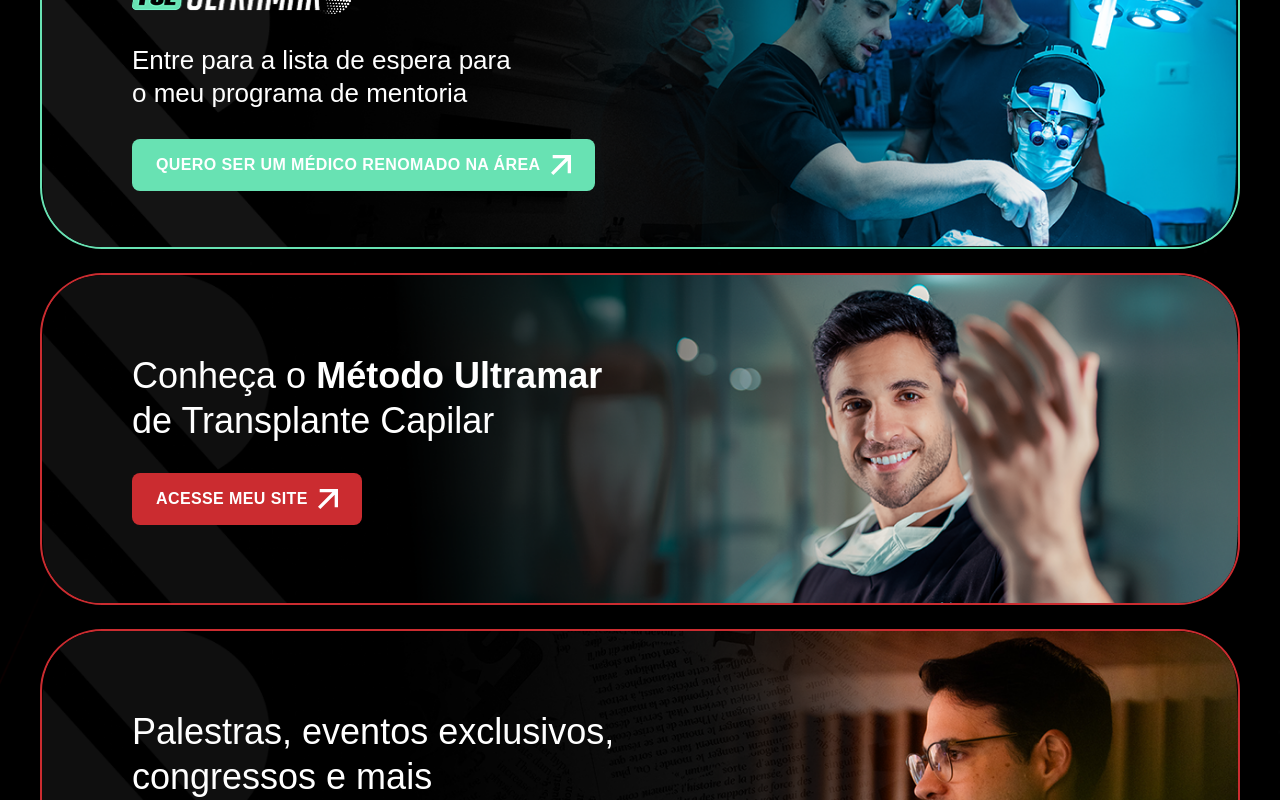
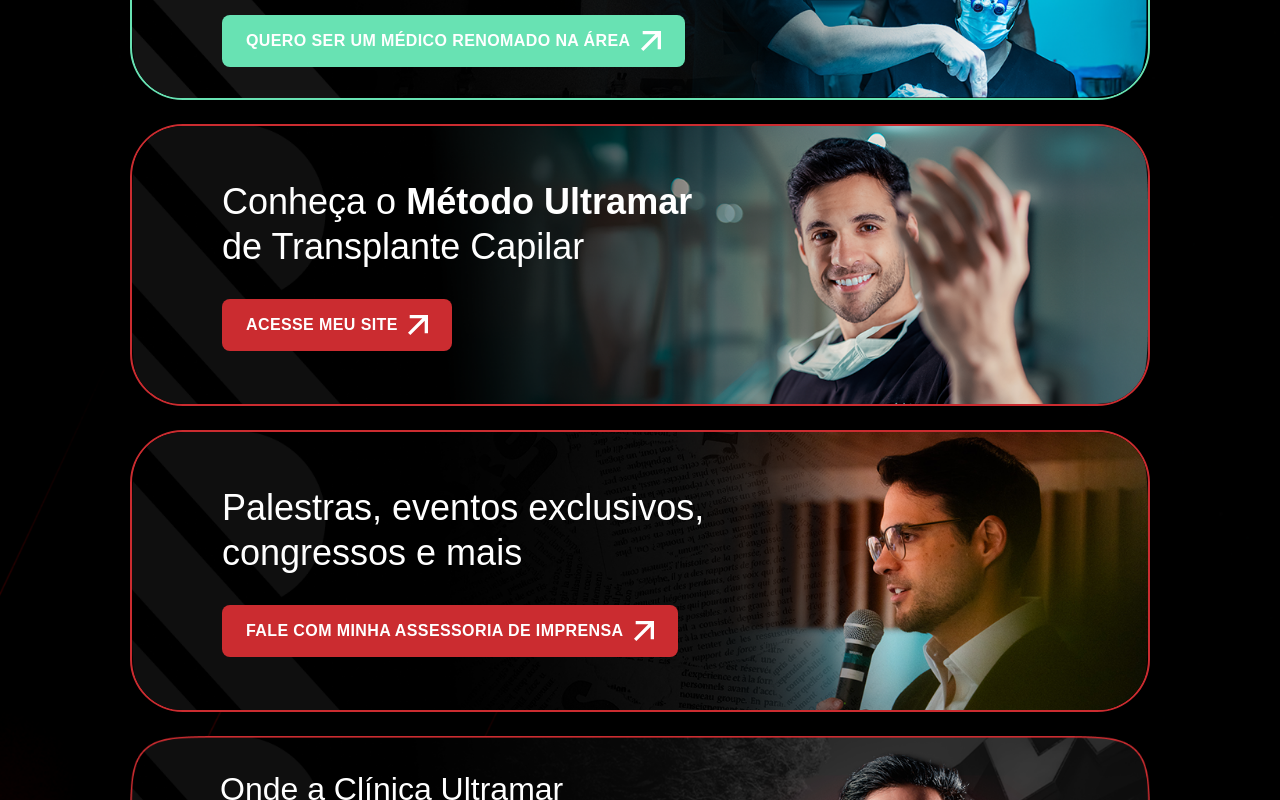
Before and after one commit to criacaondhub/links_ultramar, a React (Vite) app: page / in a window 1280 px wide. Shown: the part 1640-2440 px from the top of the page. Built offline with nearby package versions, Linux system fonts and the light colour scheme; a web font is replaced by a local one.

Commit message:
feat: reduz tamanho de todos os banners proporcionalmente (1200px -> 1020px) e corrige quebras de linha

```diff
--- a/src/components/sections/LinkBanners.tsx
+++ b/src/components/sections/LinkBanners.tsx
@@ -75,6 +75,7 @@
           </div>
         }
         titleClassName=""
+        contentMaxWidth="max-w-[70%] md:max-w-[62%]"
         ctaLabel="Quero ser um médico renomado na área"
         ctaIcon={
           <ArrowIcon className="h-3.5 w-3.5 shrink-0 md:h-5 md:w-5" />
@@ -97,7 +98,7 @@
             de Transplante Capilar
           </>
         }
-        contentMaxWidth="max-w-[70%] md:max-w-[68%]"
+        contentMaxWidth="max-w-[76%] md:max-w-[80%]"
         ctaLabel="Acesse meu site"
         ctaIcon={
           <ArrowIcon className="h-3.5 w-3.5 shrink-0 md:h-5 md:w-5" />
@@ -117,7 +118,7 @@
             congressos e mais
           </>
         }
-        contentMaxWidth="max-w-[70%] md:max-w-[68%]"
+        contentMaxWidth="max-w-[76%] md:max-w-[80%]"
         ctaLabel="Fale com minha assessoria de imprensa"
         ctaIcon={
           <ArrowIcon className="h-3.5 w-3.5 shrink-0 md:h-5 md:w-5" />
--- a/src/components/ui/BannerLink.tsx
+++ b/src/components/ui/BannerLink.tsx
@@ -30,7 +30,7 @@
   ctaBgColor = 'var(--color-primary)',
   ctaTextColor = 'var(--color-text)',
   borderColor = 'var(--color-primary)',
-  contentMaxWidth = 'max-w-[62%] md:max-w-[52%]',
+  contentMaxWidth = 'max-w-[68%] md:max-w-[60%]',
   clipToImage = true,
   delay = 0,
 }: BannerLinkProps) {
@@ -44,7 +44,7 @@
       transition={{ duration: 0.5, ease: 'easeOut', delay }}
       whileHover={{ scale: 1.02 }}
       whileTap={{ scale: 0.98 }}
-      className={`relative mx-auto block aspect-[1300/360] w-full max-w-[1200px] ${clipToImage ? 'overflow-hidden border-2' : ''}`}
+      className={`relative mx-auto block aspect-[1300/360] w-full max-w-[1020px] ${clipToImage ? 'overflow-hidden border-2' : ''}`}
       style={
         clipToImage
           ? { borderColor, borderRadius: '5.154% / 18.611%' }
```
